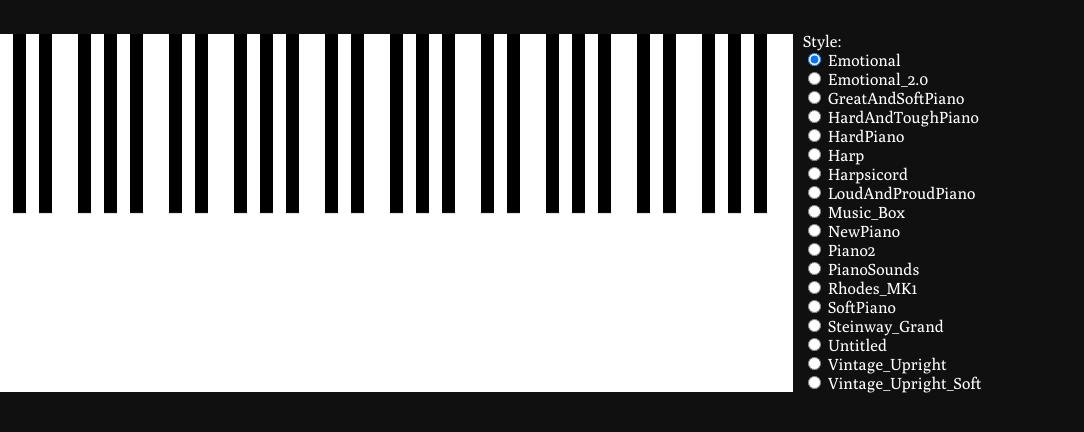
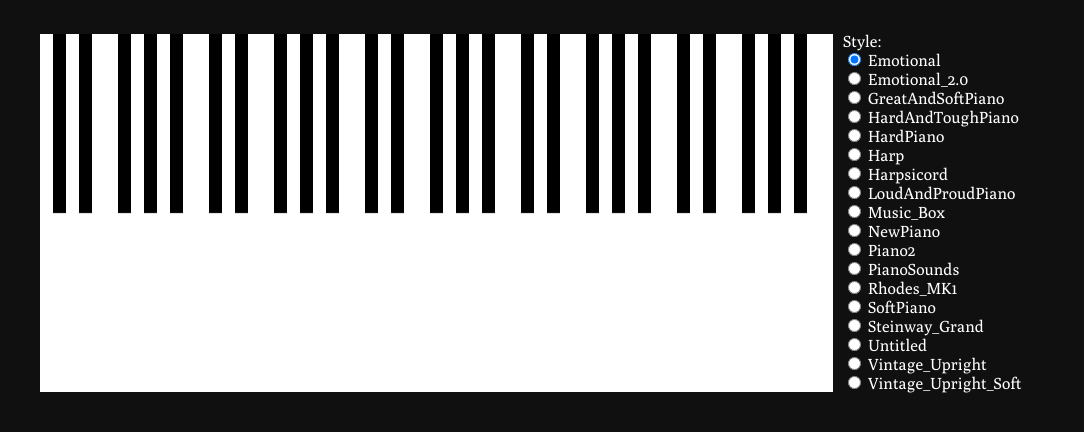
Before and after one commit to ProgKea/webpiano, a website: page index.html in a window 1280 px wide. Shown: the part 86-518 px from the top of the page, without its empty margins (0-1084 px from the left). Drawn offline with Linux system fonts and the light colour scheme.

Commit message:
add padding to canvas

```diff
--- a/css/style.css
+++ b/css/style.css
@@ -19,6 +19,10 @@ h1 {
     padding-bottom: 40px;
 }
 
+canvas {
+    padding-left: 40px;
+}
+
 .container {
     display: flex;
 }
```
